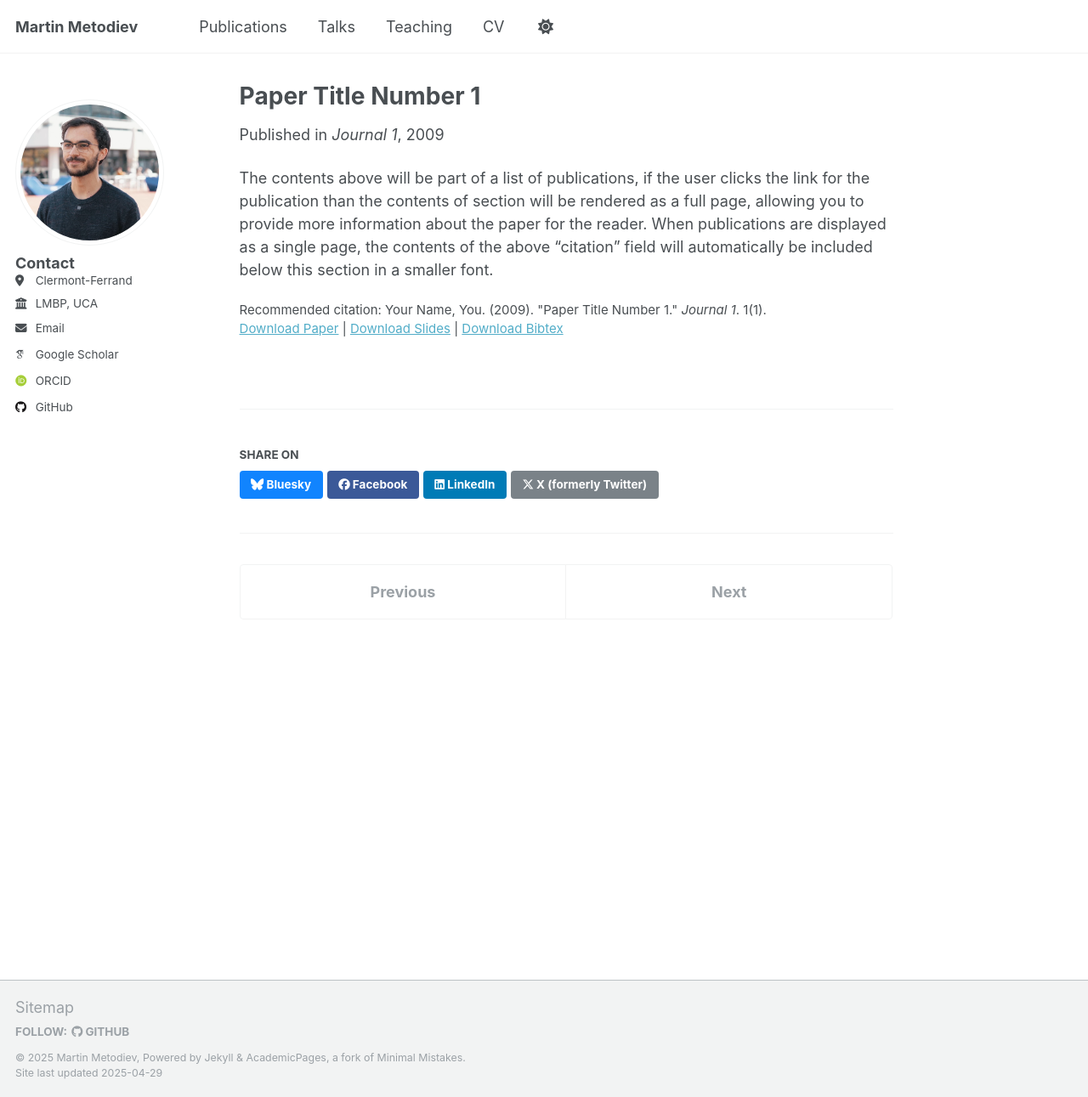
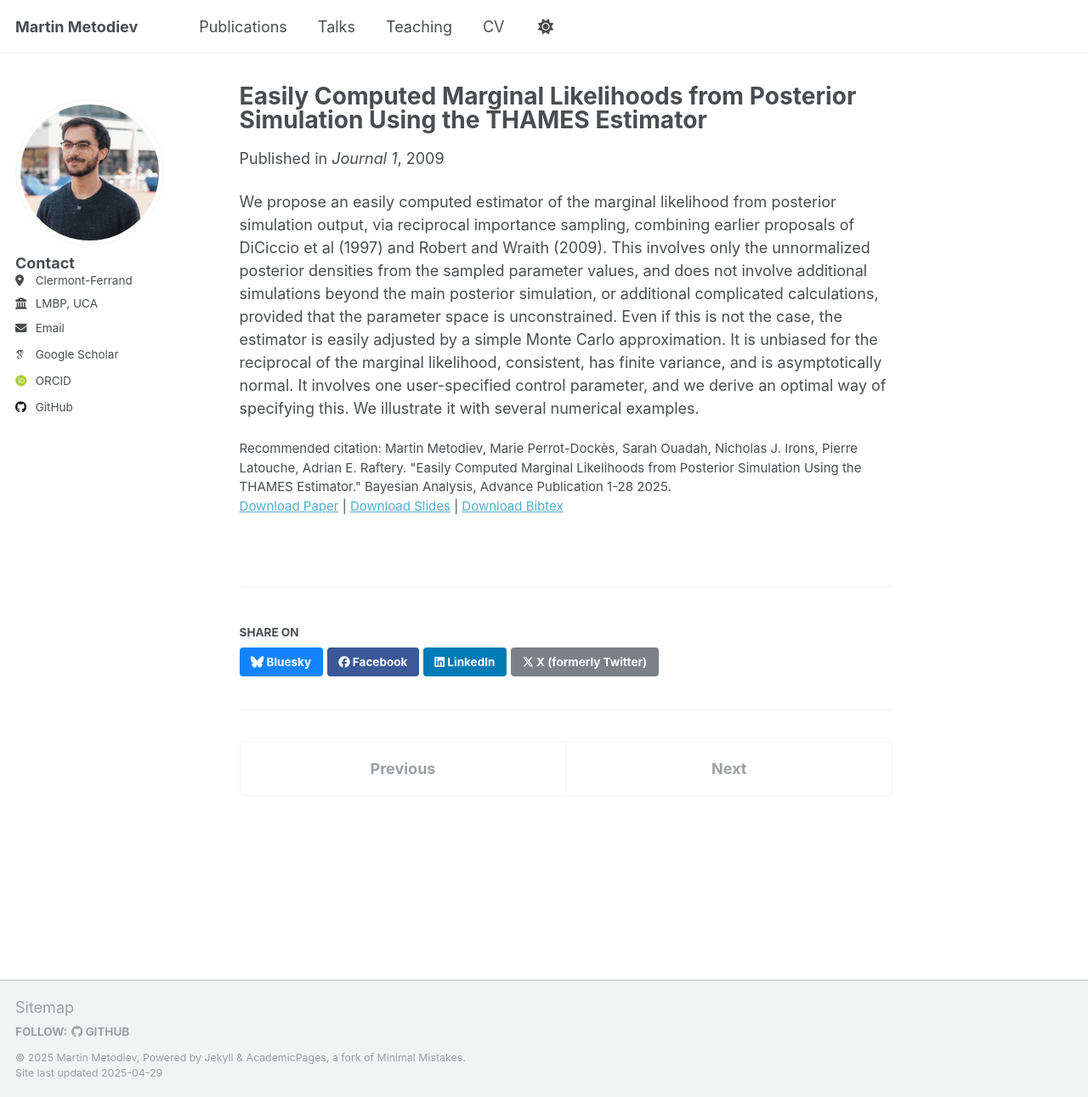
Before and after one commit to m-metodiev/m-metodiev.github.io, a Jekyll site: the page built from _publications/2009-10-01-paper-title-number-1.md, in a window 1280 px wide and 1291 px high. Shown: the whole window at 85% size. Built offline with Jekyll 4.4.1, drawn with Linux system fonts in a browser that asks for light colours; some web fonts are replaced.

Commit message:
Update 2009-10-01-paper-title-number-1.md

```diff
--- a/_publications/2009-10-01-paper-title-number-1.md
+++ b/_publications/2009-10-01-paper-title-number-1.md
@@ -1,14 +1,16 @@
 ---
-title: "Paper Title Number 1"
+title: "Easily Computed Marginal Likelihoods from Posterior Simulation Using the THAMES Estimator"
 collection: publications
 category: manuscripts
 permalink: /publication/2009-10-01-paper-title-number-1
-excerpt: 'This paper is about the number 1. The number 2 is left for future work.'
+excerpt: 'marginal likelihood estimation , reciprocal importance sampling'
 date: 2009-10-01
 venue: 'Journal 1'
 slidesurl: 'http://academicpages.github.io/files/slides1.pdf'
 paperurl: 'http://academicpages.github.io/files/paper1.pdf'
 bibtexurl: 'http://academicpages.github.io/files/bibtex1.bib'
-citation: 'Your Name, You. (2009). &quot;Paper Title Number 1.&quot; <i>Journal 1</i>. 1(1).'
+citation: 'Martin Metodiev, Marie Perrot-Dockès, Sarah Ouadah, Nicholas J. Irons, Pierre Latouche, Adrian E. Raftery.
+"Easily Computed Marginal Likelihoods from Posterior Simulation Using the THAMES Estimator." Bayesian
+Analysis, Advance Publication 1-28 2025.'
 ---
-The contents above will be part of a list of publications, if the user clicks the link for the publication than the contents of section will be rendered as a full page, allowing you to provide more information about the paper for the reader. When publications are displayed as a single page, the contents of the above "citation" field will automatically be included below this section in a smaller font.
+We propose an easily computed estimator of the marginal likelihood from posterior simulation output, via reciprocal importance sampling, combining earlier proposals of DiCiccio et al (1997) and Robert and Wraith (2009). This involves only the unnormalized posterior densities from the sampled parameter values, and does not involve additional simulations beyond the main posterior simulation, or additional complicated calculations, provided that the parameter space is unconstrained. Even if this is not the case, the estimator is easily adjusted by a simple Monte Carlo approximation. It is unbiased for the reciprocal of the marginal likelihood, consistent, has finite variance, and is asymptotically normal. It involves one user-specified control parameter, and we derive an optimal way of specifying this. We illustrate it with several numerical examples.
```
